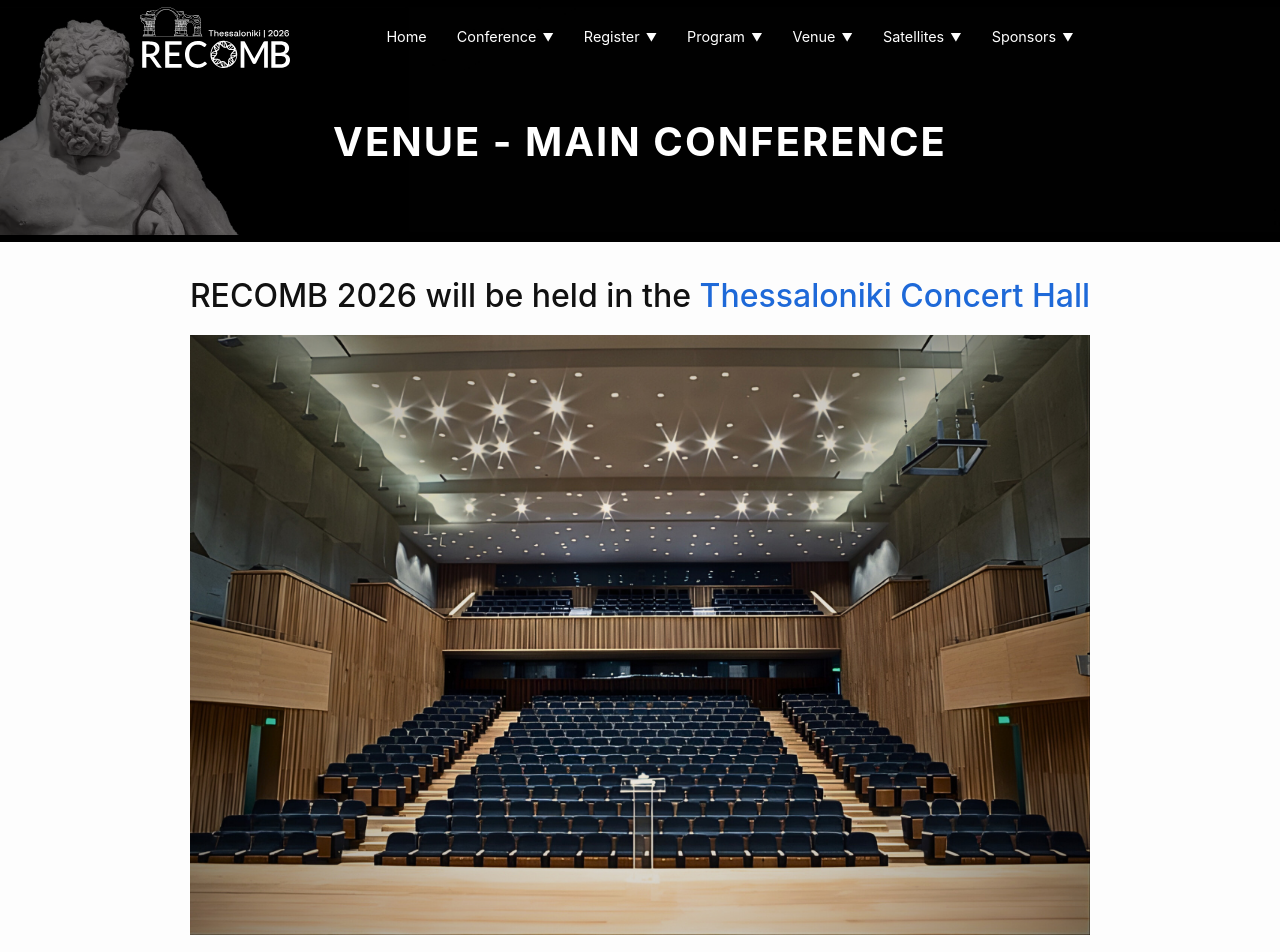
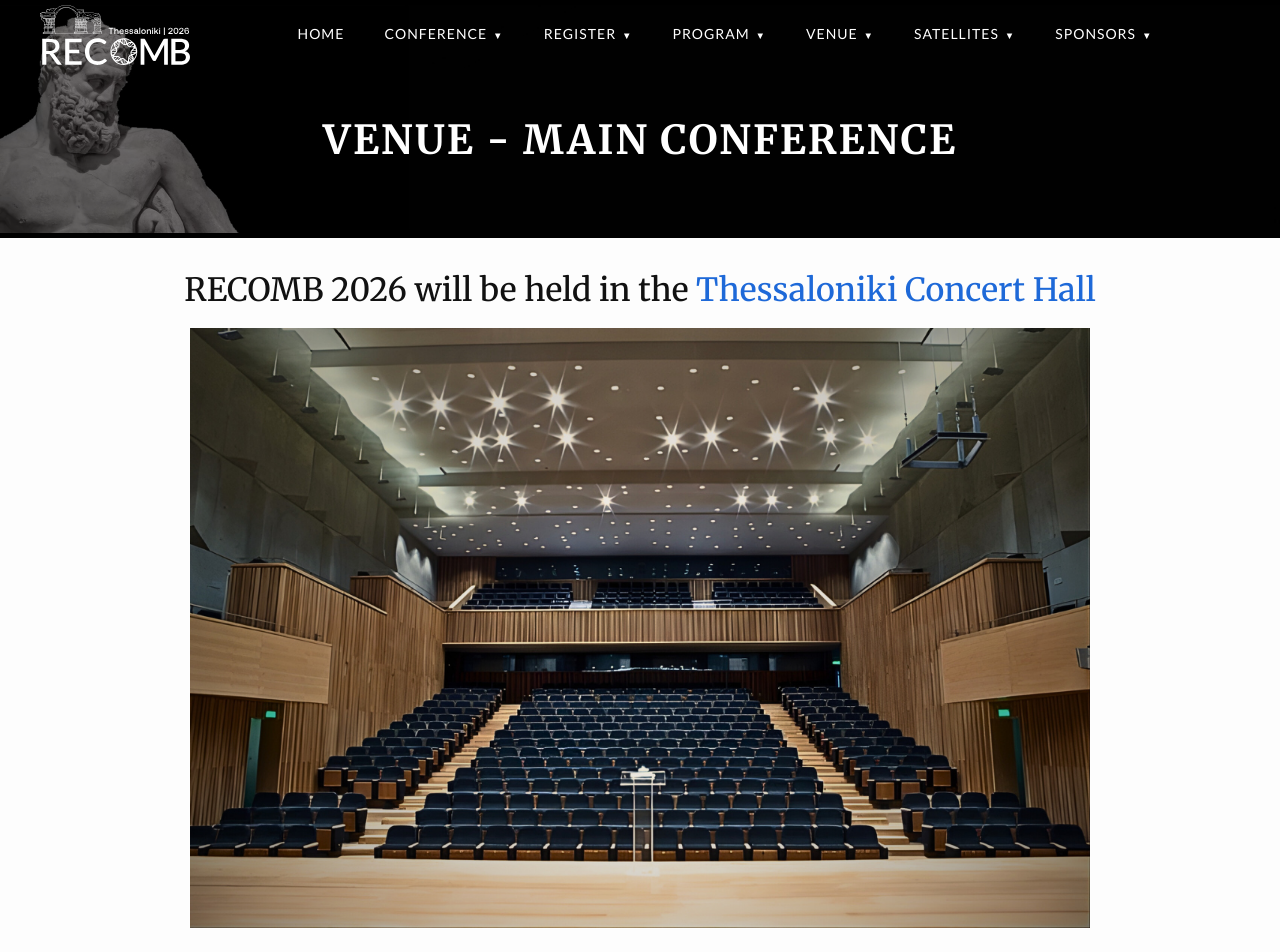
Before and after one commit to recomb-conference/recomb2026, a Jekyll site: the page built from venue_main.md, in a window 1280 px wide and 1400 px high. Shown: the top 952 px of the window. Built offline with Jekyll 4.4.1, drawn with Linux system fonts in a browser that asks for light colours; nearby versions of some CDN libraries.

Commit message:
new font

```diff
--- a/_includes/custom-head.html
+++ b/_includes/custom-head.html
@@ -7,3 +7,8 @@
 
 <link rel="shortcut icon" type="image/png" href="{{ '/images/recomb-logo/favicon.png' | relative_url }}">
 <link rel="icon" type="image/png" href="{{ '/images/recomb-logo/favicon.png' | relative_url }}">
+
+<!-- Google Fonts (matching deprecated site) -->
+<link rel="preconnect" href="https://fonts.googleapis.com">
+<link rel="preconnect" href="https://fonts.gstatic.com" crossorigin>
+<link href="https://fonts.googleapis.com/css2?family=Lato:wght@300;400;700&family=Merriweather:wght@400;500;600;700&family=Open+Sans:wght@400;600&display=swap" rel="stylesheet">
--- a/_sass/minima/custom-styles.scss
+++ b/_sass/minima/custom-styles.scss
@@ -3,8 +3,48 @@
  * Overrides Minima defaults and adds dropdown navigation
  */
 
+/* Global Font Styling (matching deprecated site)
+   ========================================================================== */
+body {
+  font-family: "Lato", sans-serif;
+  line-height: 1.4;
+  -webkit-font-smoothing: antialiased;
+}
+
+p {
+  font-family: "Open Sans", sans-serif;
+  color: #282555;
+  font-size: 16px;
+}
+
+h1 {
+  font-family: "Merriweather", serif;
+  font-weight: 600;
+}
+
+h2 {
+  font-family: "Merriweather", serif;
+  font-weight: 500;
+}
+
+h3, h4, h5, h6 {
+  font-family: "Lato", sans-serif;
+  font-weight: 600;
+  color: #282555;
+}
+
+a {
+  transition: all .3s ease-in 0s;
+}
+
+a:focus, a:hover {
+  color: #282555;
+  text-decoration: none;
+  outline: 0;
+}
+
 .wrapper {
-  max-width: 1000px; // Minima's default is around 800px. Increase this.
+  max-width: 1200px; // Increase to accommodate full navigation
 }
 
 /* Page Header Banner (for non-home pages)
@@ -105,7 +145,7 @@ body:not(.home-page):not(.page-page) .page-content {
 .home-page .site-header .nav-item-wrapper:hover>.nav-dropdown-toggle,
 .page-page .site-header .nav-item-wrapper:hover>.page-link,
 .page-page .site-header .nav-item-wrapper:hover>.nav-dropdown-toggle {
-  background-color: rgba(255, 255, 255, 0.12);
+  background: none;
   color: #ffffff;
 }
 
@@ -118,8 +158,8 @@ body:not(.home-page):not(.page-page) .page-content {
 .page-page .site-header.is-scrolled {
   background-color: #ffffff;
   border-top: none;
-  border-bottom: 1px solid #dee2e6;
-  box-shadow: 0 4px 12px rgba(0, 0, 0, 0.08);
+  border-bottom: none;
+  box-shadow: 0 4px 10px 0 rgba(0, 0, 0, 0.06);
 }
 
 .home-page .site-header.is-scrolled .site-title,
@@ -130,15 +170,15 @@ body:not(.home-page):not(.page-page) .page-content {
 .page-page .site-header.is-scrolled .site-title:visited,
 .page-page .site-header.is-scrolled .nav-item-wrapper>.page-link,
 .page-page .site-header.is-scrolled .nav-item-wrapper>.nav-dropdown-toggle {
-  color: #333;
+  color: #000;
 }
 
 .home-page .site-header.is-scrolled .nav-item-wrapper:hover>.page-link,
 .home-page .site-header.is-scrolled .nav-item-wrapper:hover>.nav-dropdown-toggle,
 .page-page .site-header.is-scrolled .nav-item-wrapper:hover>.page-link,
 .page-page .site-header.is-scrolled .nav-item-wrapper:hover>.nav-dropdown-toggle {
-  background-color: #f5f5f5;
-  color: #0d6efd;
+  background: none;
+  color: #000;
 }
 
 .home-page .site-header.is-scrolled .mobile-nav .menu-icon svg path,
@@ -219,6 +259,9 @@ body:not(.home-page):not(.page-page) .page-content {
   justify-content: space-between; // Pushes logo/title and nav to opposite ends
   align-items: center; // Vertically center items
   width: 100%;
+  max-width: 1200px;
+  margin: 0 auto;
+  padding: 0 15px;
 }
 
 /* 2. Desktop Navigation (Visible on large screens)
@@ -242,64 +285,79 @@ body:not(.home-page):not(.page-page) .page-content {
   .nav-item-wrapper {
     float: left; // This makes the menu horizontal
     position: relative; // Required for dropdown positioning
-    margin-left: 10px; // Spacing between items
+    margin-left: 0; // Remove margin, use padding instead
   }
 
   .nav-item-wrapper>.page-link,
   .nav-item-wrapper>.nav-dropdown-toggle {
-    padding: 10px 10px; // Clickable area
+    padding: 20px 20px; // Match deprecated site padding
     display: block;
     text-decoration: none;
     cursor: pointer;
-    border-radius: 5px;
-    font-size: 0.9rem; // Slightly smaller font
+    border-radius: 0;
+    font-size: 14px;
+    text-transform: uppercase;
+    letter-spacing: 1px;
+    line-height: 26px;
+    transition: .2s ease-in-out 0s;
   }
 
   .nav-item-wrapper>.nav-dropdown-toggle::after {
     content: " ▼"; // Add dropdown arrow
-    font-size: 0.7rem;
+    font-size: 0.6rem;
     padding-left: 3px;
   }
 
   /* Dropdown Menu (Hidden by default) */
   .nav-dropdown-menu {
-    display: none; // Hide dropdown by default
+    display: block; // Always rendered, hidden via visibility
+    visibility: hidden;
+    opacity: 0;
     position: absolute;
-    top: 100%; // Position right below the parent item
-    left: 0;
-    background-color: #ffffff; // White background
-    border: 1px solid #e0e0e0;
-    border-radius: 5px;
+    top: 70%; // Position slightly higher for overlap effect
+    left: 5px;
+    background-color: #F7F7F7; // Light gray background like deprecated
+    border: none;
+    border-radius: 0;
     box-shadow: 0 4px 8px rgba(0, 0, 0, 0.1);
     list-style: none;
     padding: 5px 0;
     margin: 0;
-    min-width: 200px; // Give dropdown some width
+    min-width: 220px;
     z-index: 1000;
+    transform: scaleY(0);
+    transform-origin: top;
+    transition: .3s ease;
   }
 
   .nav-dropdown-menu li .page-link {
-    padding: 8px 15px; // Padding for dropdown items
+    padding: 10px 15px; // Padding for dropdown items
     display: block;
     white-space: nowrap; // Keep items on one line
-    font-size: 0.85rem;
-    color: #333; // Darker text for dropdown
+    font-size: 14px;
+    color: #282555; // Dark blue text like deprecated
+    text-transform: none; // Normal case for dropdown items
+    letter-spacing: normal;
+    transition: .2s ease;
   }
 
   /* Hover effects */
   .nav-item-wrapper:hover>.page-link,
   .nav-item-wrapper:hover>.nav-dropdown-toggle {
-    background-color: #f5f5f5; // Light grey on hover
-    color: #0d6efd; // RECOMB blue text on hover
+    background: none;
+    color: inherit; // Keep same color on hover for transparent header
   }
 
   .nav-dropdown-menu li .page-link:hover {
-    background-color: #0d6efd; // RECOMB blue on hover
-    color: #ffffff; // White text
+    color: #D82933; // Red accent color like deprecated
+    background: transparent;
+    padding-left: 17px; // Slight indent on hover
   }
 
   .nav-item-wrapper:hover>.nav-dropdown-menu {
-    display: block; // Show dropdown on hover
+    visibility: visible;
+    opacity: 1;
+    transform: scaleY(1); // Show dropdown on hover with animation
   }
 }
 
--- a/_sass/minima/custom-variables.scss
+++ b/_sass/minima/custom-variables.scss
@@ -1 +1,12 @@
 // Placeholder to allow overriding predefined variables smoothly.
+
+// Import Google Fonts (Lato, Merriweather, Open Sans)
+@import url('https://fonts.googleapis.com/css2?family=Lato:wght@300;400;700&family=Merriweather:wght@400;500;600;700&family=Open+Sans:wght@400;600&display=swap');
+
+// Override base font family to match deprecated site
+$base-font-family: "Lato", sans-serif;
+$heading-font-family: "Merriweather", serif;
+$body-font-family: "Open Sans", sans-serif;
+
+// Base text color from deprecated site
+$text-color: #282555;
```
